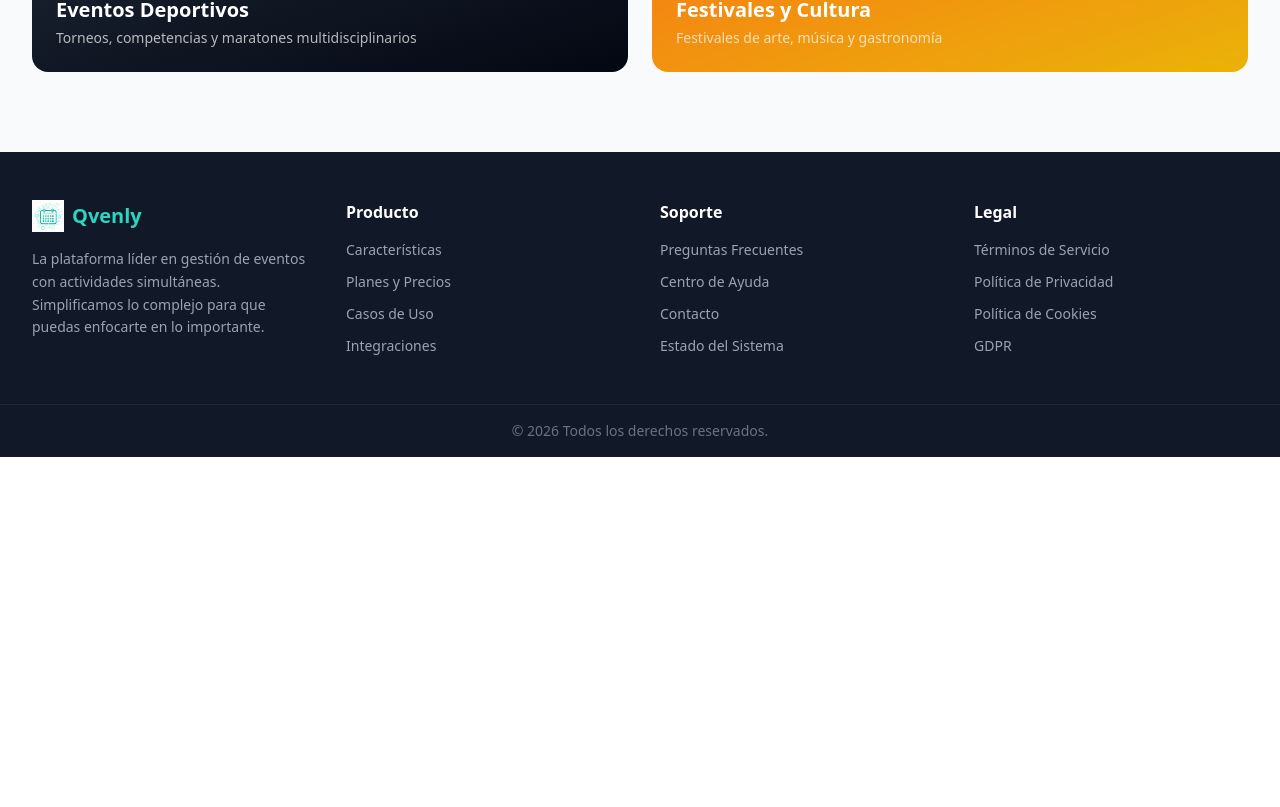
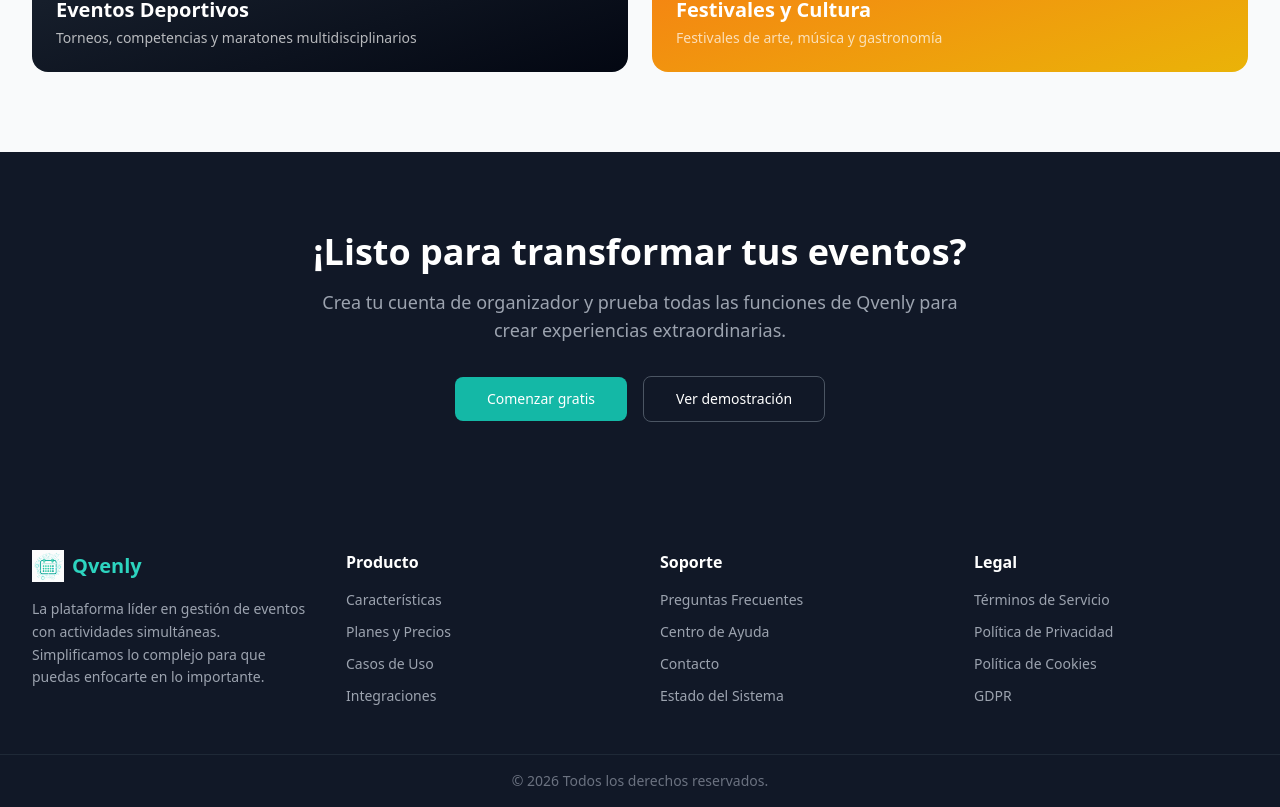
Before and after one commit to LeidyMaingualDev/qvenly-web, an Angular app: page / in a window 1280 px wide. Shown: the part 2256-3063 px from the top of the page. Before the commit the page ends 2713 px from the top, so only its background shows below. Built offline with nearby package versions, Linux system fonts and the light colour scheme.

Commit message:
feat(cta-section): add call to action section with buttons

```diff
--- a/src/app/app.component.html
+++ b/src/app/app.component.html
@@ -2,4 +2,5 @@
 <app-home></app-home>
 <app-features-section></app-features-section>
 <app-event-types-section></app-event-types-section>
+<app-cta-section></app-cta-section>
 <app-footer></app-footer>
--- a/src/app/app.component.ts
+++ b/src/app/app.component.ts
@@ -5,11 +5,12 @@ import { FooterComponent } from './shared/principalShares/footer/footer.componen
 import { HomeComponent } from './features/landing/home/home.component';
 import { FeaturesSectionComponent } from './features/landing/features-section/features-section.component';
 import { EventTypesSectionComponent } from './features/landing/event-types-section/event-types-section.component';
+import { CtaSectionComponent } from './features/landing/cta-section/cta-section.component';
 
 @Component({
   selector: 'app-root',
   standalone: true,
-  imports: [RouterOutlet, NavComponent, FooterComponent, HomeComponent, FeaturesSectionComponent, EventTypesSectionComponent],
+  imports: [RouterOutlet, NavComponent, FooterComponent, HomeComponent, FeaturesSectionComponent, EventTypesSectionComponent, CtaSectionComponent],
   templateUrl: './app.component.html',
   styleUrl: './app.component.css'
 })
--- /dev/null
+++ b/src/app/features/landing/cta-section/cta-section.component.html
@@ -0,0 +1,20 @@
+<section class="w-full bg-gray-900 py-20">
+  <div class="max-w-7xl mx-auto px-6 md:px-8 text-center">
+
+    <h2 class="text-3xl md:text-4xl font-bold text-white mb-4">
+      ¡Listo para transformar tus eventos?
+    </h2>
+    <p class="text-gray-400 text-lg mb-8 max-w-2xl mx-auto">
+      Crea tu cuenta de organizador y prueba todas las funciones de Qvenly para crear experiencias extraordinarias.
+    </p>
+    <div class="flex flex-col sm:flex-row items-center justify-center gap-4">
+      <a href="#" class="w-full sm:w-auto bg-teal-500 text-white px-8 py-3 rounded-lg text-sm font-medium hover:bg-teal-600 transition-colors">
+        Comenzar gratis
+      </a>
+      <a href="#" class="w-full sm:w-auto border border-gray-600 text-white px-8 py-3 rounded-lg text-sm font-medium hover:border-teal-500 hover:text-teal-500 transition-colors">
+        Ver demostración
+      </a>
+    </div>
+
+  </div>
+</section>
```
Also changed, not shown: src/app/features/landing/cta-section/cta-section.component.ts (added, +12 -0 lines), src/app/features/landing/cta-section/cta-section.component.css (added), 1 other file (tests, documents, lock files or other folders).
